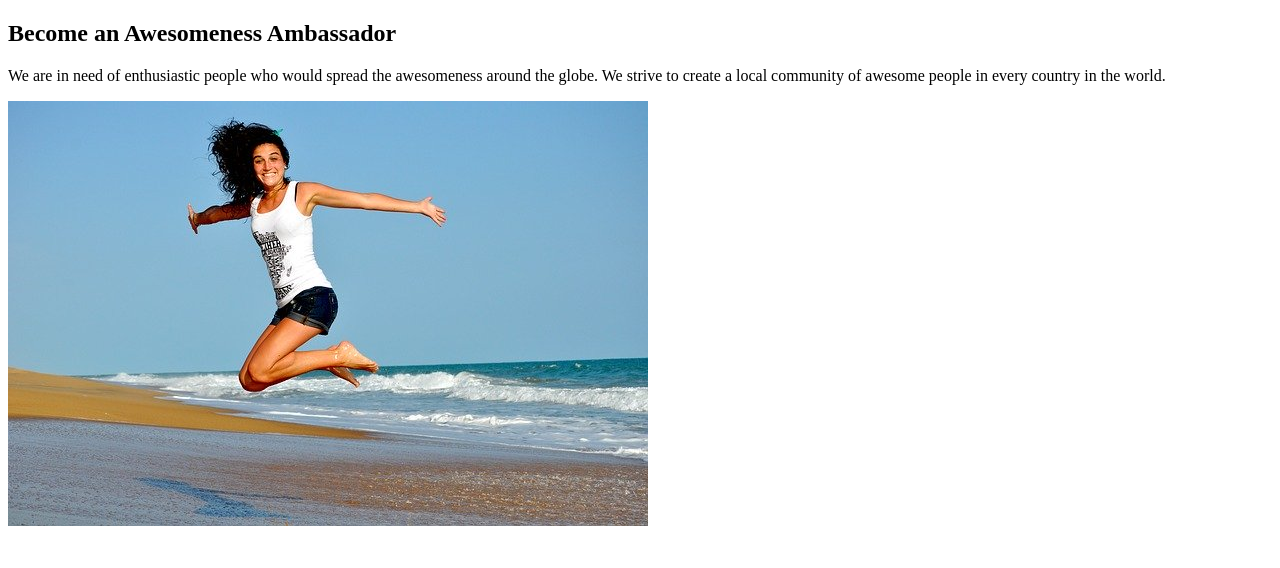
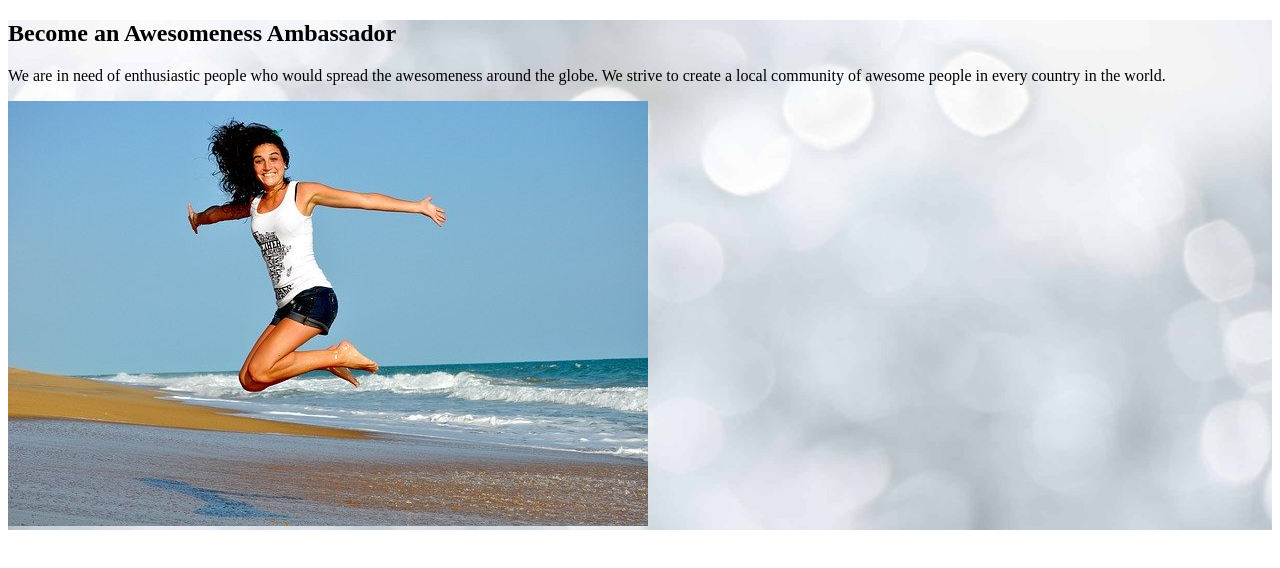
Before and after one commit to ZofP/awasomeness-alice, a plain HTML site: page index.html in a window 1280 px wide. Drawn offline with Linux system fonts and the light colour scheme.

Commit message:
New section background

```diff
--- a/index.html
+++ b/index.html
@@ -4,6 +4,7 @@
     <meta charset="UTF-8" />
     <meta http-equiv="X-UA-Compatible" content="IE=edge" />
     <meta name="viewport" content="width=device-width, initial-scale=1.0" />
+    <link rel="stylesheet" href="style.css" />
     <title>Awesomeness</title>
   </head>
   <body>
--- /dev/null
+++ b/style.css
@@ -0,0 +1,4 @@
+.section {
+  background-image: url("img/background.jpg");
+  background-size: cover;
+}
```
Also changed, not shown: img/background.jpg (added).
